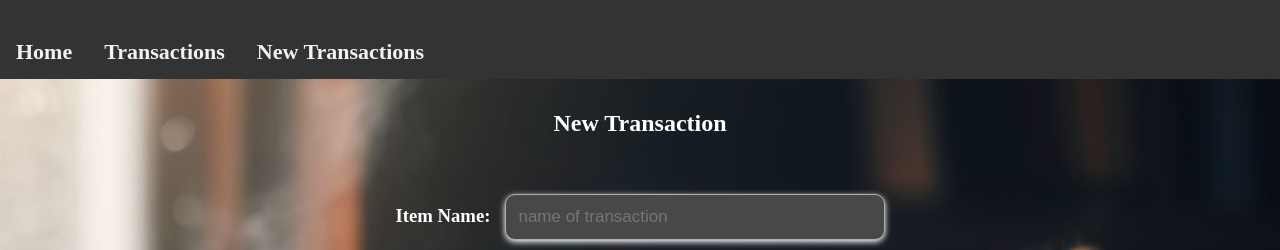
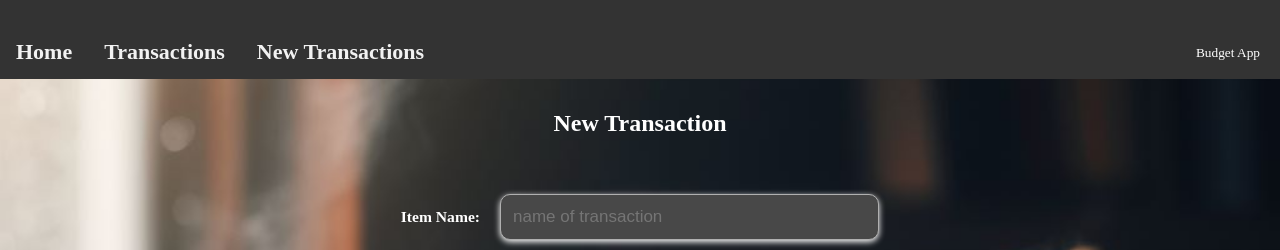
Before and after one commit to jorammercado/budgetter, a React (Vite) app: page /transactions/new in a window 1280 px wide. Shown: the top 250 px of the page. Built offline with nearby package versions, Linux system fonts and the light colour scheme.

Commit message:
functionality and visuals changed to meet requirements

```diff
--- a/src/Components/NavBar.css
+++ b/src/Components/NavBar.css
@@ -28,3 +28,11 @@
   .main {
     margin-top: 30px; /* Add a top margin to avoid content overlay */
   }
+
+  .name{
+    color: white;
+    font-size: smaller;
+    text-align: right;
+    margin-top: 45px;
+    margin-right: 20px;
+  }
--- a/src/Components/NavBar.jsx
+++ b/src/Components/NavBar.jsx
@@ -4,6 +4,7 @@
 export default function NavBar() {
   return (
     <div className="navbar" >
+
         {/* <div className="container"> */}
             <nav className="main">
                 <h1>
@@ -19,6 +20,7 @@
                 </h1>
             </nav>
         {/* </div> */}
+        <div className="name"><p>Budget App</p></div>
     </div>
   )
 }
--- a/src/Components/TransactionNewForm.jsx
+++ b/src/Components/TransactionNewForm.jsx
@@ -2,6 +2,7 @@
 //import { Link, useParams, useNavigate } from "react-router-dom";
 import { useNavigate, Link } from "react-router-dom"
 import "./TransactionNewForm.css"
+//import
 const API = import.meta.env.VITE_BASE_URL
 
 function TransactionNewForm() {
@@ -38,9 +39,10 @@
     }
     fetch(`${API}/transactions`, httpOptions)
       .then((res) => {
-        //console.log(res)
+        const index = res.url.split("/")[res.url.split("/").length-1]
+        console.log(index)
         //alert(`${transaction.item_name} was added to the database!`);
-        navigate('/transactions');
+        navigate(`/transactions/${index}`);
       })
       .catch((err) => console.error(err))
   }
```
